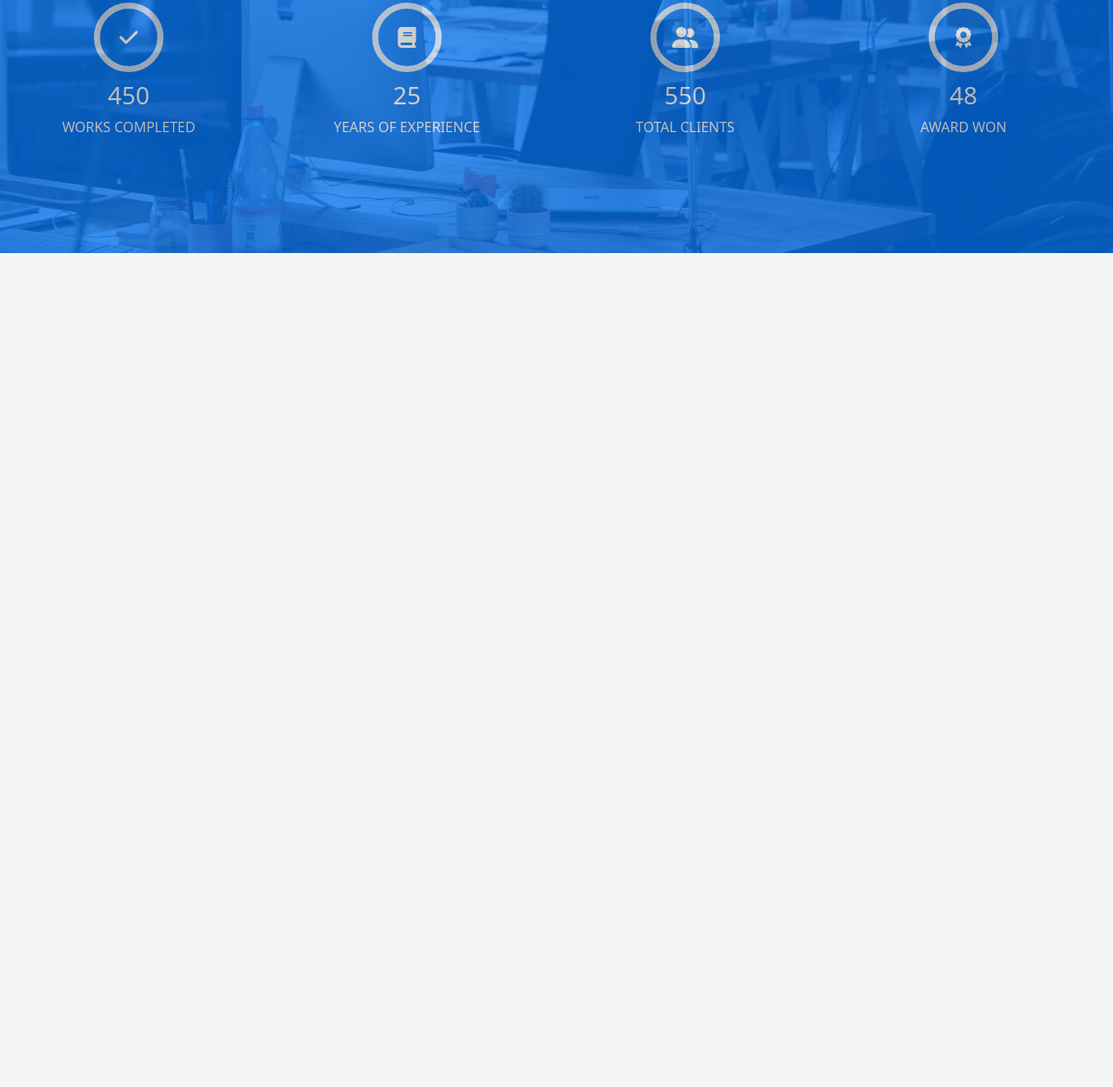
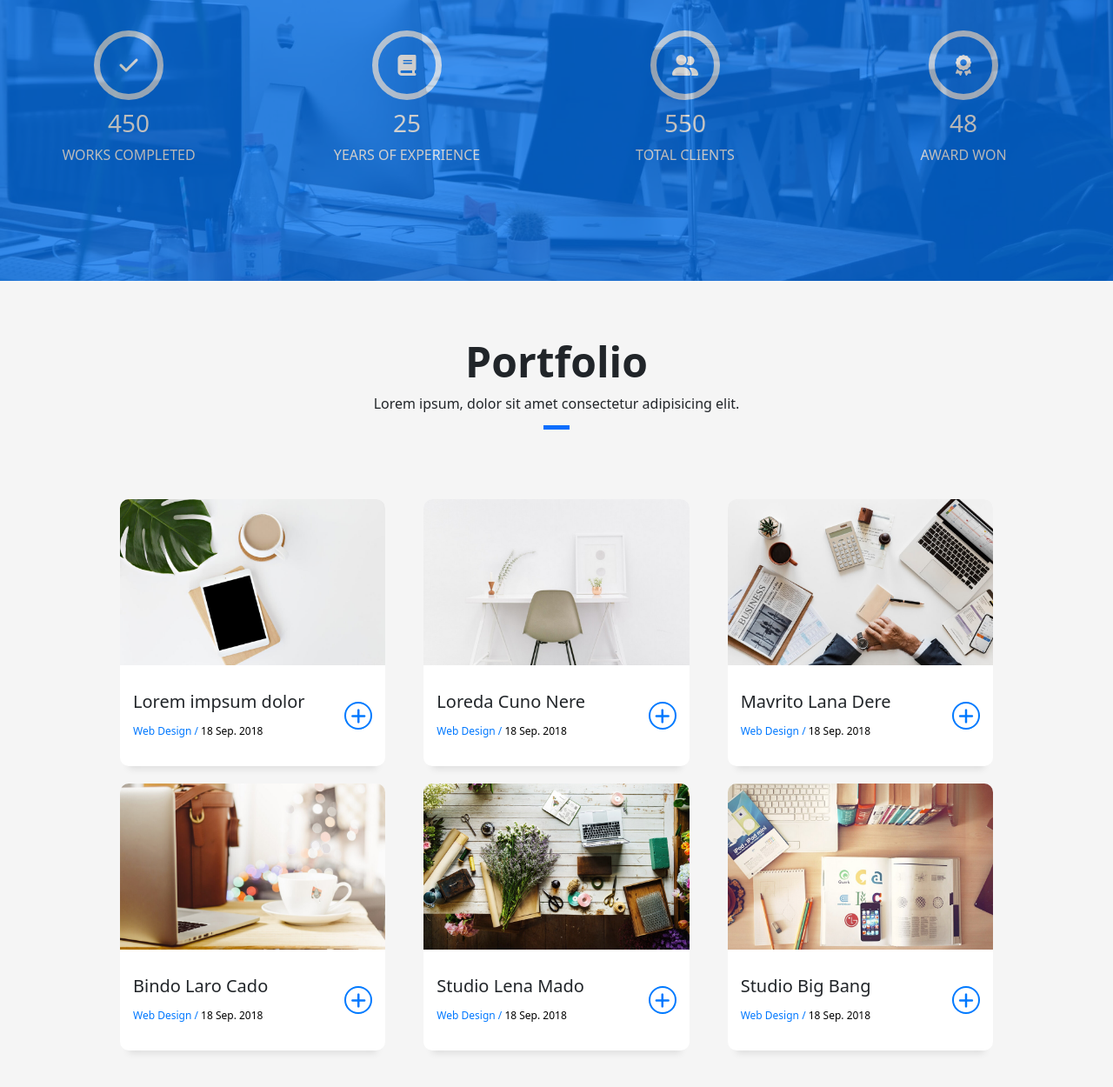
Before and after one commit to MostafaBastawy/devfolio, a plain HTML site: page index.html in a window 1280 px wide. Shown: the part 2509-3759 px from the top of the page at 87% size. Before the commit the page ends 2864 px from the top, so only its background shows below. Drawn offline with Linux system fonts and the light colour scheme.

Commit message:
portfolio

```diff
--- a/css/style.css
+++ b/css/style.css
@@ -219,6 +219,7 @@ body {
 .services {
     padding: 0 8rem;
     padding-top: 2rem;
+    padding-bottom: 2rem;
 }
 
 .services .services-content .service {
@@ -307,14 +308,6 @@ body {
         width: 100%;
         flex-basis: 100%;
     }
-
-    .services .services-content .service .service-content {
-        margin: 10px 0;
-        padding: 10px;
-        border-radius: 10px;
-        background-color: #ffffff;
-        box-shadow: 0 13px 8px -10px rgba(0, 0, 0, 0.1);
-    }
 }
 
 /* End Services */
@@ -327,7 +320,7 @@ body {
     background-size: cover;
     background-attachment: fixed;
     background-position: center center;
-    margin-bottom: 4rem;
+    margin-bottom: 2rem;
     position: relative;
 }
 
@@ -384,8 +377,8 @@ body {
     }
 
     .statistics .overlay .statistics-content {
-      flex-direction: column;
-      align-content: center;
+        flex-direction: column;
+        align-content: center;
     }
 
     .statistics .overlay .statistics-content {
@@ -396,4 +389,96 @@ body {
         padding-bottom: 40px;
     }
 }
+
 /* End Statistics */
+
+/* Start Portfolio */
+.portfolio {
+    padding: 0 8rem;
+    padding-top: 2rem;
+    padding-bottom: 2rem;
+}
+
+.portfolio .portfolio-content .project {
+    width: calc(100% / 3);
+    flex-basis: calc(100% / 3);
+}
+
+.portfolio .portfolio-content .project .project-content {
+    margin: 10px 10px;
+    border-radius: 10px;
+    background-color: #ffffff;
+    box-shadow: 0 13px 8px -10px rgba(0, 0, 0, 0.1);
+}
+
+.portfolio .portfolio-content .project .project-content img {
+    width: 100%;
+    border-top-left-radius: 10px;
+    border-top-right-radius: 10px;
+}
+
+.portfolio .portfolio-content .project .project-content .details {
+    display: flex;
+    flex-direction: row;
+    justify-content: space-between;
+    align-items: center;
+    padding: 30px 15px;
+}
+
+.portfolio .portfolio-content .project .project-content .details .project-info h3 {
+    font-size: 20px;
+}
+
+.portfolio .portfolio-content .project .project-content .details .project-info span {
+    font-weight: 300;
+    font-size: 12px;
+    padding: 0;
+    margin: 0;
+}
+
+.portfolio .portfolio-content .project .project-content .details .project-info span:nth-child(2) {
+    color: #0078ff;
+}
+
+.portfolio .portfolio-content .project .project-content .details .project-info span:nth-child(1) {
+    color: #000000;
+}
+
+.portfolio .portfolio-content .project .project-content .details .button {
+    width: 2rem;
+    height: 2rem;
+    border: 2px solid #007aff;
+    border-radius: 100px;
+}
+
+.portfolio .portfolio-content .project .project-content .details .button {
+    position: relative;
+}
+
+.portfolio .portfolio-content .project .project-content .details .button i {
+    color: #0078ff;
+    position: absolute;
+  top: 50%;
+  left: 50%;
+  transform: translate(-50%, -50%);
+}
+
+@media (max-width: 1200px) {
+    .portfolio .portfolio-content .project {
+        width: calc(100% / 2);
+        flex-basis: calc(100% / 2);
+    }
+
+    .portfolio {
+        padding: 4rem 2rem;
+    }
+}
+
+@media (max-width: 768px) {
+    .portfolio .portfolio-content .project {
+        width: 100%;
+        flex-basis: 100%;
+    }
+}
+
+/* End Portfolio */
--- a/index.html
+++ b/index.html
@@ -23,13 +23,13 @@
         <div class="links">
             <div class="line-view">
                 <ul class="d-flex align-items-end gap-5 m-0 list-unstyled">
-                    <li class=""><a href="#home">Home</a></li>
-                    <li class=""><a href="#about">About</a></li>
-                    <li class=""><a href="#services">Services</a></li>
-                    <li class=""><a href="#work">Work</a></li>
-                    <li class=""><a href="#blog">Blog</a></li>
-                    <li class=""><a href="#dropdown">Drop Down</a></li>
-                    <li class=""><a href="#contact">Contact</a></li>
+                    <li ><a href="#home">Home</a></li>
+                    <li ><a href="#about">About</a></li>
+                    <li ><a href="#services">Services</a></li>
+                    <li ><a href="#work">Work</a></li>
+                    <li ><a href="#blog">Blog</a></li>
+                    <li ><a href="#dropdown">Drop Down</a></li>
+                    <li ><a href="#contact">Contact</a></li>
                 </ul>
             </div>
             <div class="icon-view d-flex flex-wrap justify-content-end">
@@ -51,7 +51,7 @@
     <!-- End Home -->
 
     <!-- Start About -->
-    <section class="about">
+    <section class="about" id="about">
         <div class="about-content shadow d-flex column gap-4">
             <div class="info w-100">
                 <div class="image-info d-flex gap-3">
@@ -114,7 +114,7 @@
     </section>
     <!-- End About -->
     <!-- Start Services -->
-    <section class="services">
+    <section class="services" id="services">
         <div class="section-title">
             <h3>Services</h3>
             <p>Lorem ipsum, dolor sit amet consectetur adipisicing elit.
@@ -199,7 +199,7 @@
     <!-- End Services -->
 
     <!-- Start Statistics -->
-    <section class="statistics ">
+    <section class="statistics">
         <div class="overlay">
             <div class="statistics-content row">
                 <div class="statistic-item">
@@ -234,6 +234,103 @@
         </div>
     </section>
     <!-- End Statistics -->
+
+    <!-- Start Portfolio -->
+    <section class="portfolio" id="work">
+        <div class="section-title">
+            <h3>Portfolio</h3>
+            <p>Lorem ipsum, dolor sit amet consectetur adipisicing elit.
+            </p>
+            <div class="line"></div>
+        </div>
+        <div class="portfolio-content d-flex flex-wrap row">
+            <div class="project">
+                <div class="project-content">
+                    <img src="images/work-1.jpg" alt="Project One">
+                    <div class="details">
+                        <div class="project-info">
+                            <h3>Lorem impsum dolor</h3>
+                            <span>Web Design / <span>18 Sep. 2018</span></span>
+                        </div>
+                        <div class="button">
+                            <i class="fa-lg fa-solid fa-plus"></i>
+                        </div>
+                    </div>
+                </div>
+            </div>
+            <div class="project">
+                <div class="project-content">
+                    <img src="images/work-2.jpg" alt="Project Two">
+                    <div class="details">
+                        <div class="project-info">
+                            <h3>Loreda Cuno Nere</h3>
+                            <span>Web Design / <span>18 Sep. 2018</span></span>
+                        </div>
+                        <div class="button">
+                            <i class="fa-lg fa-solid fa-plus"></i>
+                        </div>
+                    </div>
+                </div>
+            </div>
+            <div class="project">
+                <div class="project-content">
+                    <img src="images/work-3.jpg" alt="Project Three">
+                    <div class="details">
+                        <div class="project-info">
+                            <h3>Mavrito Lana Dere</h3>
+                            <span>Web Design / <span>18 Sep. 2018</span></span>
+                        </div>
+                        <div class="button">
+                            <i class="fa-lg fa-solid fa-plus"></i>
+                        </div>
+                    </div>
+                </div>
+            </div>
+            <div class="project">
+                <div class="project-content">
+                    <img src="images/work-4.jpg" alt="Project Four">
+                    <div class="details">
+                        <div class="project-info">
+                            <h3>Bindo Laro Cado</h3>
+                            <span>Web Design / <span>18 Sep. 2018</span></span>
+                        </div>
+                        <div class="button">
+                            <i class="fa-lg fa-solid fa-plus"></i>
+                        </div>
+                    </div>
+                </div>
+            </div>
+            <div class="project">
+                <div class="project-content">
+                    <img src="images/work-5.jpg" alt="Project Five">
+                    <div class="details">
+                        <div class="project-info">
+                            <h3>Studio Lena Mado</h3>
+                            <span>Web Design / <span>18 Sep. 2018</span></span>
+                        </div>
+                        <div class="button">
+                            <i class="fa-lg fa-solid fa-plus"></i>
+                        </div>
+                    </div>
+                </div>
+            </div>
+            <div class="project">
+                <div class="project-content">
+                    <img src="images/work-6.jpg" alt="Project Six">
+                    <div class="details">
+                        <div class="project-info">
+                            <h3>Studio Big Bang</h3>
+                            <span>Web Design / <span>18 Sep. 2018</span></span>
+                        </div>
+                        <div class="button">
+                            <i class="fa-lg fa-solid fa-plus"></i>
+                        </div>
+                    </div>
+                </div>
+            </div>
+        </div>
+    </section>
+    <!-- End Portfolio -->
 </body>
 
 </html>
```
Also changed, not shown: images/work-1.jpg (added), images/work-2.jpg (added), images/work-3.jpg (added), images/work-4.jpg (added), images/work-5.jpg (added), images/work-6.jpg (added).
